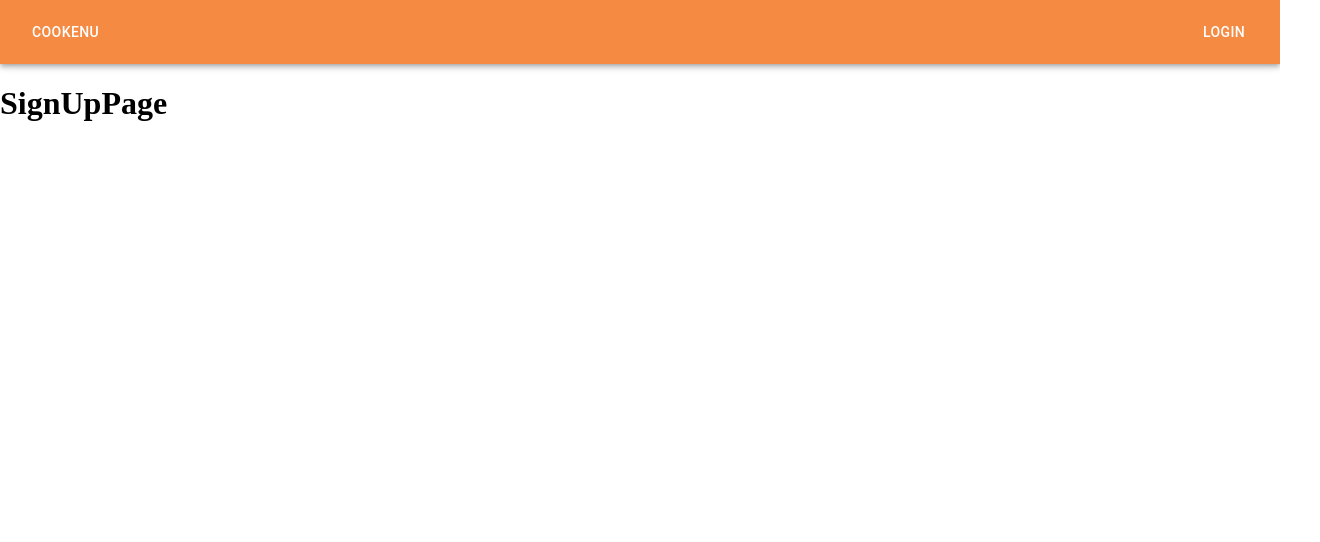
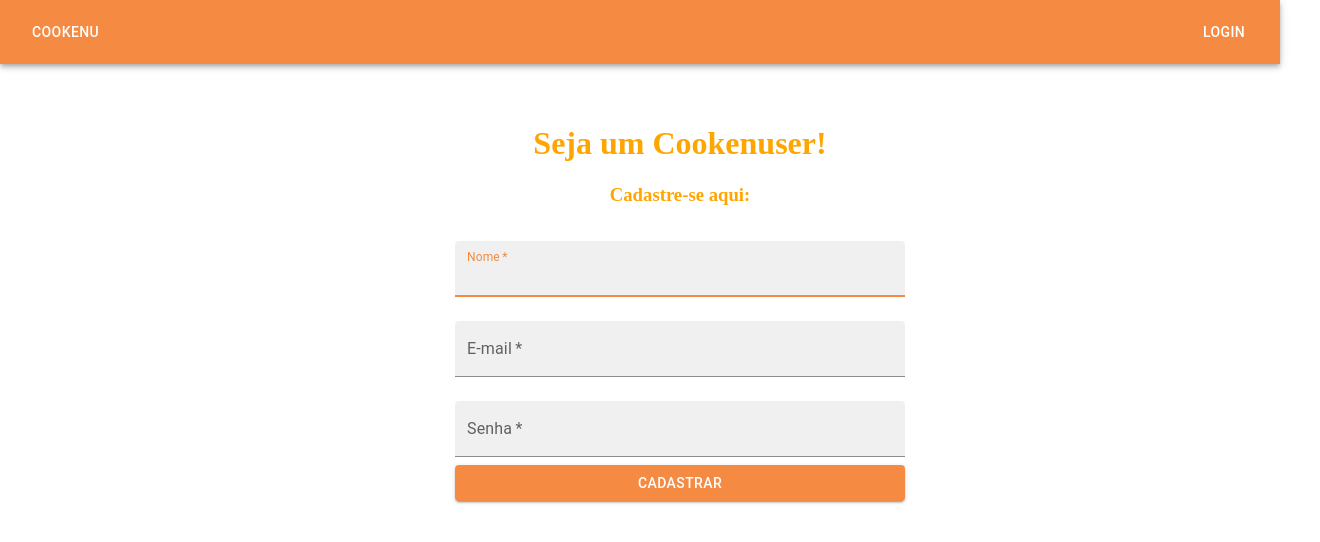
Before and after one commit to future4code/Thamires-Vieira, a React (Create React App) app in the folder modolo3/cookenu/projeto-cookenu/: page /cadastro in a window 1280 px wide. Shown: the top 542 px of the page, 1320 px wide, since content can reach past the window. Built offline with nearby package versions, Linux system fonts and the light colour scheme.

Commit message:
terminei a integração de login e criei a proteção de página e formulário de cadastro

```diff
--- /dev/null
+++ b/modolo3/cookenu/projeto-cookenu/src/hooks/useProtectedPage.js
@@ -0,0 +1,17 @@
+import {useHistory} from 'react-router-dom'
+import { useEffect } from 'react'
+import { goToLogin } from '../routes/coordinator'
+const useProtectedPage = () => {
+    const history = useHistory()
+
+    useEffect(() => {
+        const token = localStorage.getItem("token")
+        if (!token){
+            goToLogin(history)
+        }
+    }, [history]
+
+    )
+}
+
+export default useProtectedPage
--- /dev/null
+++ b/modolo3/cookenu/projeto-cookenu/src/hooks/useUnprotectedPage.js
@@ -0,0 +1,18 @@
+import {useHistory} from 'react-router-dom'
+import { useEffect } from 'react'
+import { goToRecipesList } from '../routes/coordinator'
+
+const useUnprotectedPage = () => {
+    const history = useHistory()
+
+    useEffect(() => {
+        const token = localStorage.getItem("token")
+        if (token){
+            goToRecipesList(history)
+        }
+    }, [history]
+
+    )
+}
+
+export default useUnprotectedPage
--- a/modolo3/cookenu/projeto-cookenu/src/pages/AddRecipesPage/AddRecipesPage.js
+++ b/modolo3/cookenu/projeto-cookenu/src/pages/AddRecipesPage/AddRecipesPage.js
@@ -1,6 +1,8 @@
+import useProtectedPage from "../../hooks/useProtectedPage"
 
 
 const AddRecipesPage = () => {
+    useProtectedPage()
     return(
         <div>
             <h1>AddRecipesPage</h1>
--- a/modolo3/cookenu/projeto-cookenu/src/pages/LoginPage/LoginPage.js
+++ b/modolo3/cookenu/projeto-cookenu/src/pages/LoginPage/LoginPage.js
@@ -4,15 +4,22 @@ import { Button, TextField } from '@mui/material';
 import useForm from '../../hooks/useForm'
 import { useHistory } from 'react-router-dom';
 import { goToSignUp } from '../../routes/coordinator'
+import { login } from '../../services/user';
+import useUnprotectedPage from '../../hooks/useUnprotectedPage';
+
+
 
 const LoginPage = () => {
+    useUnprotectedPage()
     const [form, onChange, clear] = useForm({ email: "", password: "" })
+    const history = useHistory()
 
     const onSubmitLogin = (e) => {
         e.preventDefault()
+        login(form, clear, history)
     }
 
-    const history = useHistory()
+
 
     return (
         <ScreenContainer>
--- a/modolo3/cookenu/projeto-cookenu/src/pages/RecipeDetailPage/RecipeDetailPage.js
+++ b/modolo3/cookenu/projeto-cookenu/src/pages/RecipeDetailPage/RecipeDetailPage.js
@@ -1,6 +1,8 @@
+import useProtectedPage from "../../hooks/useProtectedPage"
 
 
 const RecipeDetailPage = () => {
+    useProtectedPage()
     return(
         <div>
             <h1>RecipeDetailPage</h1>
--- a/modolo3/cookenu/projeto-cookenu/src/pages/RecipesListPage/RecipesListPage.js
+++ b/modolo3/cookenu/projeto-cookenu/src/pages/RecipesListPage/RecipesListPage.js
@@ -1,7 +1,10 @@
 import { Button } from '@mui/material';
+import useProtectedPage from '../../hooks/useProtectedPage';
 
 
 const RecipesListPage = () => {
+    useProtectedPage()
+
     return(
         <div>
             <h1>RecipesListPage</h1>
--- a/modolo3/cookenu/projeto-cookenu/src/pages/SignUpPage/SignUp.js
+++ b/modolo3/cookenu/projeto-cookenu/src/pages/SignUpPage/SignUp.js
@@ -1,10 +1,73 @@
+import { Button, TextField } from "@mui/material"
+import { useHistory } from "react-router"
+import useForm from "../../hooks/useForm"
+import useUnprotectedPage from "../../hooks/useUnprotectedPage"
+import { signUp } from "../../services/user"
+import { InputContainer, ScreenContainer } from "./styled"
 
 
 const SignUpPage = () => {
-    return(
-        <div>
-            <h1>SignUpPage</h1>
-        </div>
+    useUnprotectedPage()
+    const [form, onChange, clear] = useForm({ name: "", email: "", password: "" })
+    const history = useHistory()
+
+    const onSubmitSignUp = (e) => {
+        e.preventDefault()
+        signUp(form, clear, history)
+    }
+    return (
+        <ScreenContainer>
+            <div>
+                <h1>Seja um Cookenuser!</h1>
+                <h3>Cadastre-se aqui:</h3>
+            </div>
+            <InputContainer>
+                <form onSubmit={onSubmitSignUp}>
+                    <TextField
+                        id="filled-basic"
+                        label="Nome"
+                        variant="filled"
+                        fullWidth
+                        margin={'normal'}
+                        value={form.name}
+                        name={"name"}
+                        onChange={onChange}
+                        required
+                        autoFocus
+                        type={"text"}
+                    />
+                    <TextField id="filled-basic"
+                        label="E-mail"
+                        variant="filled"
+                        fullWidth
+                        margin={'normal'}
+                        name={"email"}
+                        value={form.email}
+                        onChange={onChange}
+                        required
+                        type={"email"}
+                    />
+                    <TextField id="filled-basic"
+                        label="Senha"
+                        variant="filled"
+                        fullWidth
+                        margin={'normal'}
+                        name={"password"}
+                        value={form.password}
+                        onChange={onChange}
+                        required
+                        type={"password"}
+                    />
+                    <Button type={"submit"}
+                        fullWidth
+                        variant={"contained"}
+                        margin={'normal'}
+                    >
+                        Cadastrar
+                    </Button>
+                </form>
+            </InputContainer>
+        </ScreenContainer>
     )
 }
 
--- a/modolo3/cookenu/projeto-cookenu/src/pages/SignUpPage/styled.js
+++ b/modolo3/cookenu/projeto-cookenu/src/pages/SignUpPage/styled.js
@@ -0,0 +1,25 @@
+import styled from 'styled-components'
+
+export const ScreenContainer = styled.div`
+    display: flex;
+    flex-direction: column;
+    align-items: center;
+    width: 100vw;
+    margin: 5vh;
+    color: orange;
+    text-align: center;
+`
+
+export const InputContainer = styled.div`
+    display: flex;
+    flex-direction: column;
+    width: 80vw;
+    max-width: 450px;
+    align-items: center;
+    margin-bottom: 10px;
+`
+
+export const ButtonSignUp = styled.div`
+    width: 80vh;
+    max-width: 450px;
+`
--- /dev/null
+++ b/modolo3/cookenu/projeto-cookenu/src/services/user.js
@@ -0,0 +1,27 @@
+import axios from 'axios';
+import { BASE_URL } from '../constants/urls'
+import { goToRecipesList } from '../routes/coordinator';
+
+export const login = (body, clear, history) => {
+    axios.post(`${BASE_URL}/user/login`, body)
+        .then((res) => {
+            localStorage.setItem("token", res.data.token)
+            clear()
+            goToRecipesList(history)
+        })
+        .catch((err) => {
+            alert("Usuário não cadastrado")
+        })
+}
+
+export const signUp = (body, clear, history) => {
+    axios.post(`${BASE_URL}/user/signUp`, body)
+        .then((res) => {
+            localStorage.setItem("token", res.data.token)
+            clear()
+            goToRecipesList(history)
+        })
+        .catch((err) => {
+            alert("Erro ao Cadastrar")
+        })
+}
```
Also changed, not shown: modolo3/cookenu/projeto-cookenu/src/services/recipe.js (added).
